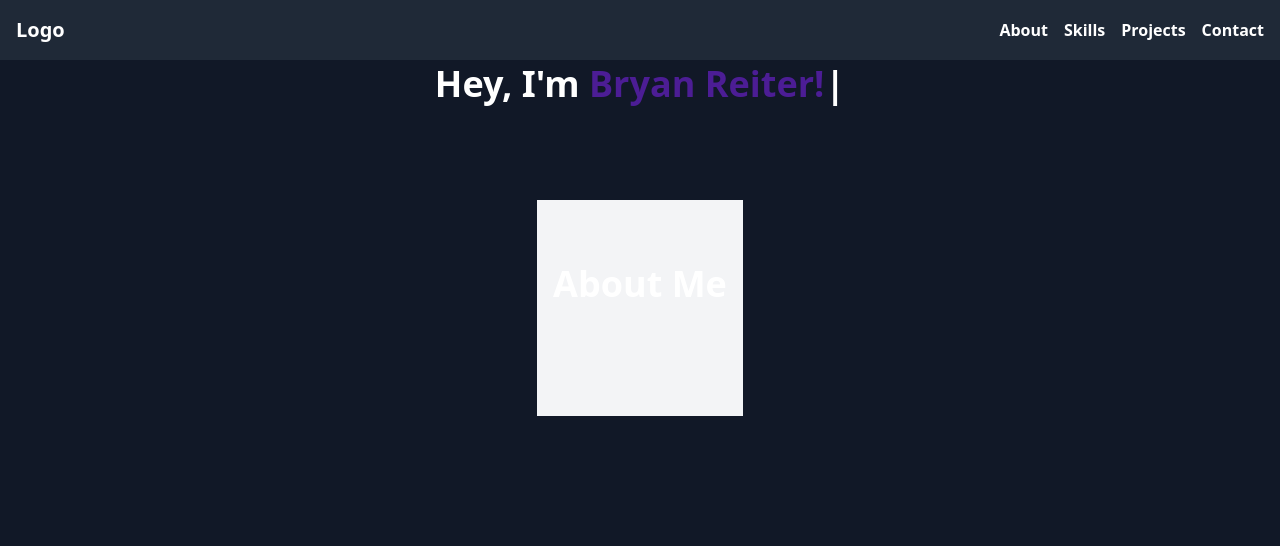
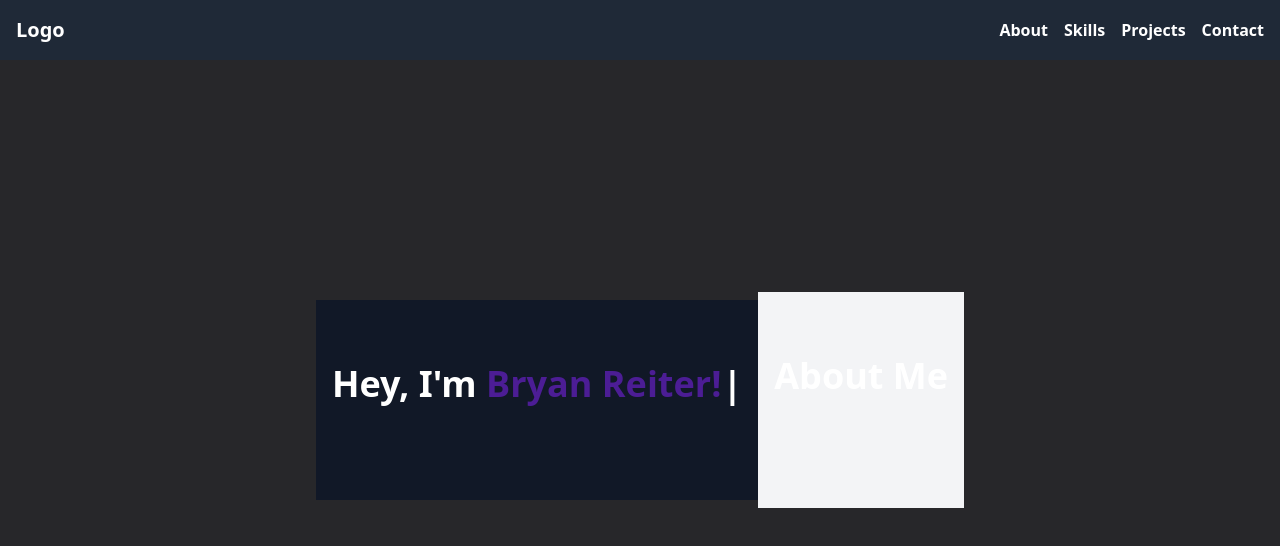
Before and after one commit to bryanreiter/personal-site, a Next.js app in the folder personal-site/: page / in a window 1280 px wide. Shown: the top 546 px of the page. Built offline with nearby package versions, Linux system fonts and the light colour scheme.

Commit message:
updated landing page layout

```diff
--- a/personal-site/src/pages/index.js
+++ b/personal-site/src/pages/index.js
@@ -9,14 +9,16 @@ const inter = Inter({ subsets: ["latin"] });
 
 export default function Home() {
   return (
-    <div className="bg-gray-900 text-white min-h-screen">
+    <div className="bg-zinc-800 text-white min-h-screen">
       <Navbar />
       <main className="flex flex-col items-center">
         {" "}
-        <Intro />
-        <About />
-        <Skills />
-        <Projects />
+        <div className="w-full min-h-[100vh] clear-both flex items-center justify-center relative">
+          <Intro />
+          <About />
+          <Skills />
+          <Projects />
+        </div>
       </main>
     </div>
   );
```
